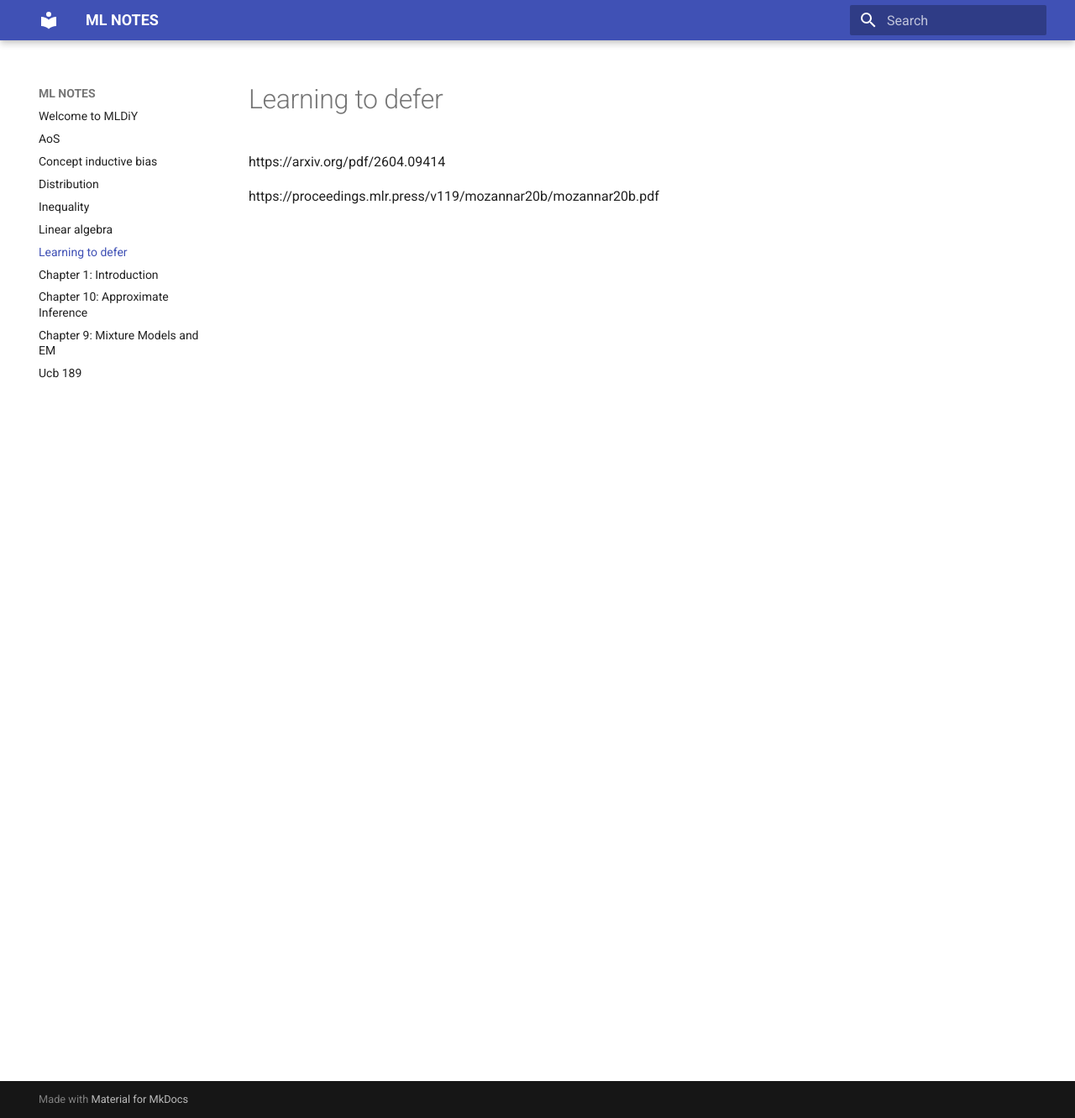
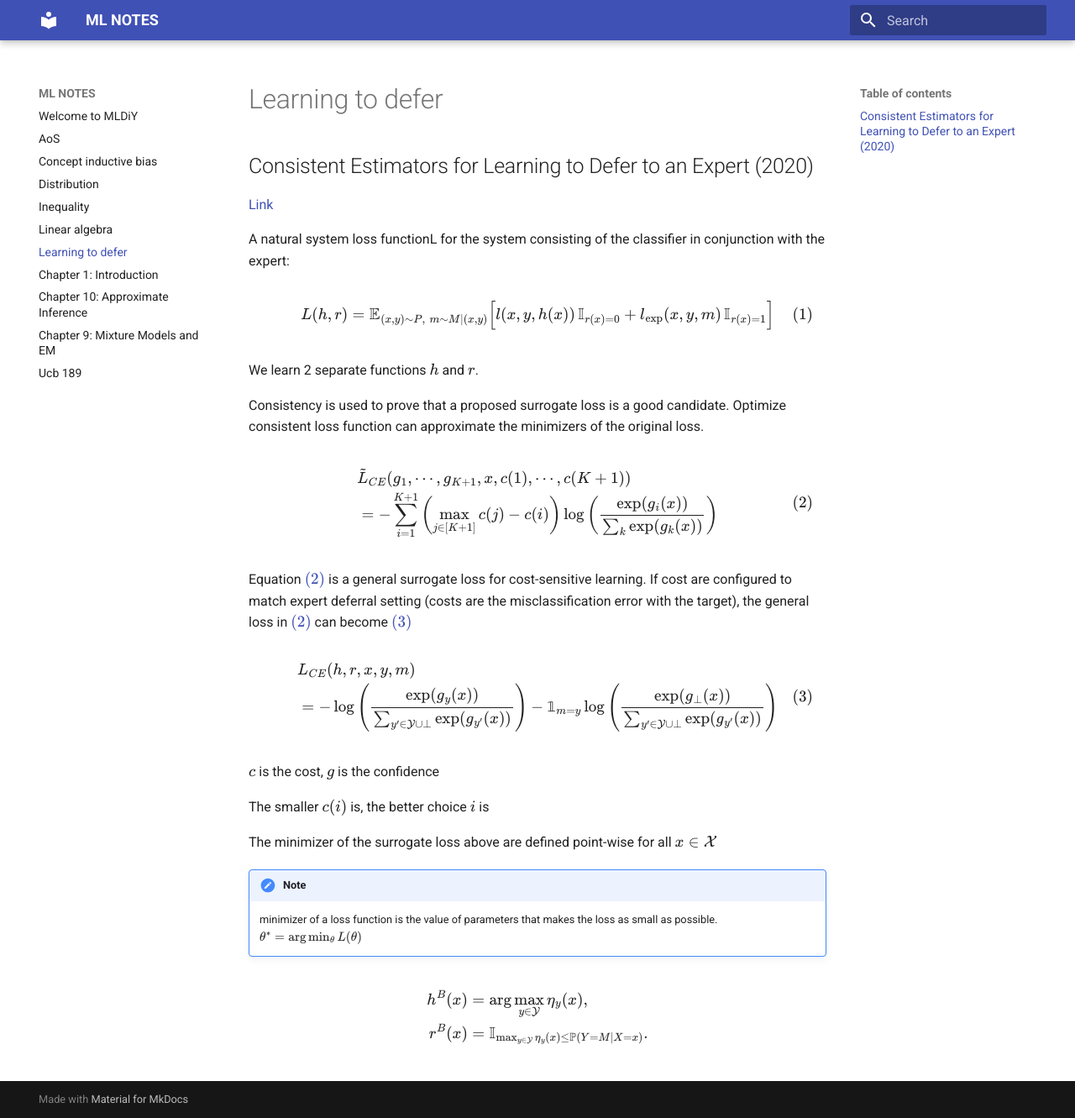
Before and after one commit to fisheredu/mldiy, an MkDocs documentation site: the page built from docs/ltd.md, in a window 1280 px wide and 1331 px high. Shown: the whole window at 84% size. Built offline with MkDocs 1.6.1 and Material for MkDocs 9.7.7, drawn with Linux system fonts in a browser that asks for light colours.

Commit message:
Enhance the "Learning to defer" section with detailed explanations of consistent estimators and surrogate loss functions; add mathematical formulations and clarify the roles of cost and confidence.

```diff
--- a/docs/ltd.md
+++ b/docs/ltd.md
@@ -1,5 +1,56 @@
 # Learning to defer
 
-https://arxiv.org/pdf/2604.09414
+## Consistent Estimators for Learning to Defer to an Expert (2020)
 
-https://proceedings.mlr.press/v119/mozannar20b/mozannar20b.pdf
+[Link](https://proceedings.mlr.press/v119/mozannar20b/mozannar20b.pdf)
+
+A natural system loss functionL for the system consisting of the classifier in conjunction with the expert:
+
+\begin{equation}
+\begin{aligned}
+L(h,r) =
+\mathbb{E}_{(x,y)\sim P,\; m\sim M\mid(x,y)}
+\Big[
+l(x,y,h(x))\,\mathbb{I}_{r(x)=0}
++
+l_{\mathrm{exp}}(x,y,m)\,\mathbb{I}_{r(x)=1}
+\Big]
+\end{aligned}
+\end{equation}
+
+We learn 2 separate functions $h$ and $r$.
+
+Consistency is used to prove that a proposed surrogate loss is a good candidate. Optimize consistent loss function can approximate the minimizers of the original loss.
+
+\begin{equation}\label{eq:surrogate}
+\begin{aligned}
+    &\tilde{L}_{CE}(g_1, \cdots, g_{K+1}, x, c(1), \cdots, c(K+1)) \\
+    &= - \sum_{i=1}^{K+1} \left( \max_{j \in [K+1]} c(j) - c(i) \right)
+    \log \left( \frac{\exp(g_i(x))}{\sum_k \exp(g_k(x))} \right)
+\end{aligned}
+\end{equation}
+
+Equation \(\eqref{eq:surrogate}\) is a general surrogate loss for cost-sensitive learning. If cost are configured to match expert deferral setting (costs are the misclassification error with the target), the general loss in \(\eqref{eq:surrogate}\) can become \(\eqref{eq:surr-01loss}\)
+
+\begin{equation}\label{eq:surr-01loss}
+\begin{aligned}
+&L_{CE}(h, r, x, y, m) \\
+&= - \log \left( \frac{\exp(g_y(x))}{\sum_{y' \in \mathcal{Y} \cup \perp} \exp(g_{y'}(x))} \right) - \mathbb{1}_{m=y} \log \left( \frac{\exp(g_\perp(x))}{\sum_{y' \in \mathcal{Y} \cup \perp} \exp(g_{y'}(x))} \right)
+\end{aligned}
+\end{equation}
+
+$c$ is the cost, $g$ is the confidence
+
+The smaller $c(i)$ is, the better choice $i$ is
+
+The minimizer of the surrogate loss above are defined point-wise for all $x\in\mathcal{X}$
+
+!!!note
+    minimizer of a loss function is the value of parameters that makes the loss as small as possible. $\theta^* = \arg\min_{\theta} L(\theta)$
+
+\[
+\begin{aligned}
+h^B(x) &= \arg\max_{y \in \mathcal{Y}} \eta_y(x), \\
+r^B(x) &= \mathbb{I}_{\max_{y \in \mathcal{Y}} \eta_y(x) \leq \mathbb{P}(Y=M \mid X=x)}.
+\end{aligned}
+\]
```
